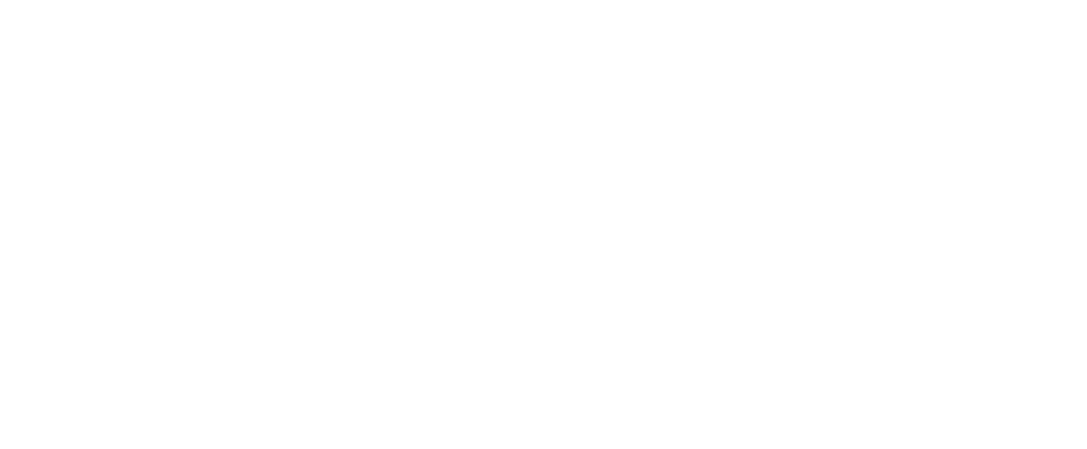
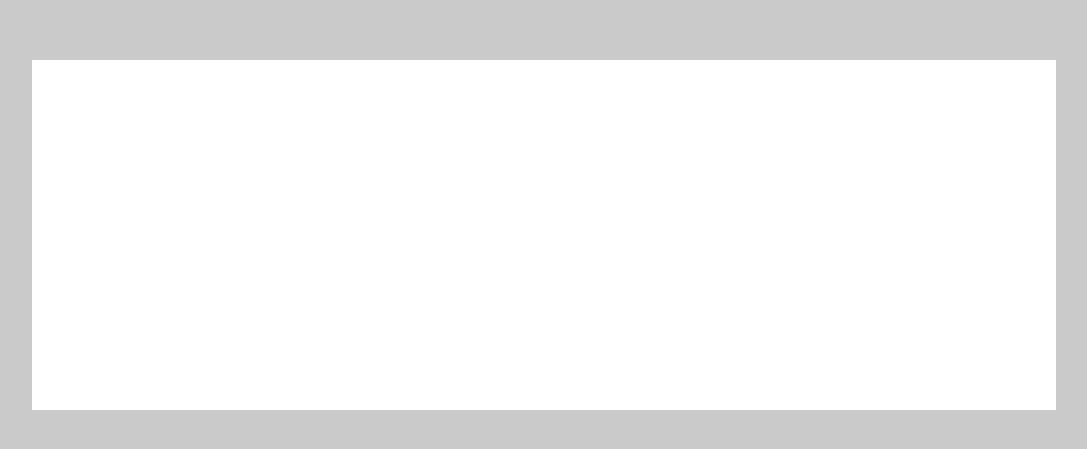
Before and after one commit to V-Matheus/calculadora-react, a React (Create React App) app: page / in a window 1280 px wide. Shown: the part 165-614 px from the top of the page, without its empty margins (96-1183 px from the left). Built offline with nearby package versions, Linux system fonts and the light colour scheme.

Commit message:
estrutura da calculadora

```diff
--- a/package.json
+++ b/package.json
@@ -9,6 +9,7 @@
     "react": "^18.2.0",
     "react-dom": "^18.2.0",
     "react-scripts": "5.0.1",
+    "styled-components": "^6.0.5",
     "web-vitals": "^2.1.4"
   },
   "scripts": {
--- a/src/App.js
+++ b/src/App.js
@@ -1,9 +1,16 @@
-function App() {
+import Input from './components/input';
+import Button from './components/button';
+
+import { Container, Content } from "./styles";
+
+const App = () => {
   return (
-    <div className="App">
-
-    </div>
+    <Container>
+      <Content>
+        <Input />
+      </Content>
+    </Container>
   );
-}
+};
 
 export default App;
--- /dev/null
+++ b/src/components/button/index.js
@@ -0,0 +1,9 @@
+const Button = () => {
+  return (
+    <div className="App">
+
+    </div>
+  );
+}
+
+export default Button;
--- /dev/null
+++ b/src/components/button/styles.js
@@ -0,0 +1 @@
+import styled from 'styled-components';
--- /dev/null
+++ b/src/components/input/index.js
@@ -0,0 +1,9 @@
+const Input = () => {
+  return (
+    <div className="App">
+
+    </div>
+  );
+}
+
+export default Input;
--- /dev/null
+++ b/src/components/input/styles.js
@@ -0,0 +1 @@
+import styled from 'styled-components';
--- /dev/null
+++ b/src/global.js
@@ -0,0 +1,8 @@
+import { createGlobalStyle } from 'styled-components';
+
+export default createGlobalStyle`
+  *, body {
+    margin: 0;
+    padding: 0;
+  }
+`
--- a/src/index.js
+++ b/src/index.js
@@ -2,9 +2,12 @@
 import ReactDOM from 'react-dom/client';
 import App from './App';
 
+import GlobalStyles from  './global'
+
 const root = ReactDOM.createRoot(document.getElementById('root'));
 root.render(
   <React.StrictMode>
+    <GlobalStyles />
     <App />
   </React.StrictMode>
 );
--- /dev/null
+++ b/src/styles.js
@@ -0,0 +1,16 @@
+import styled from 'styled-components';
+
+export const Container = styled.div`
+  width: 100%;
+  height: 100vh;
+  background-color: #CACACA;
+
+  display: flex;
+  align-items: center;
+  justify-content: center;
+`
+export const Content = styled.div`
+  background-color: #FFFFFF;
+  width: 80%;
+  min-height: 350px
+`
```
Also changed, not shown: 1 other file (tests, documents, lock files or other folders).
